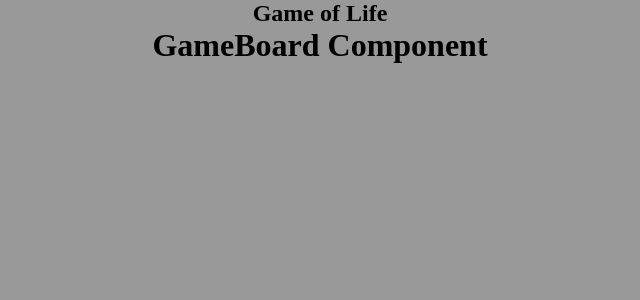
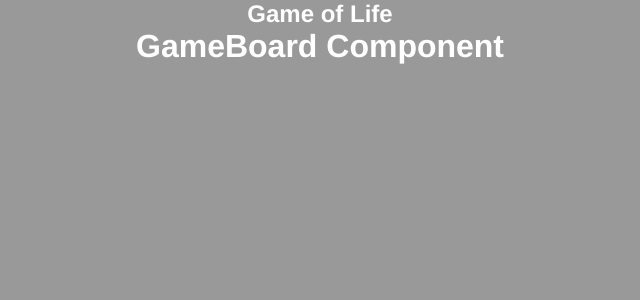
Before and after one commit to chris-topher-d/react-game-of-life, a React (Create React App) app: page / in a window 1280 px wide. Shown: the top 300 px of the page, without its empty margins (320-960 px from the left). Built offline with nearby package versions, Linux system fonts and the light colour scheme.

Commit message:
Added some basic styling for development

```diff
--- a/src/sass/base/_layout.scss
+++ b/src/sass/base/_layout.scss
@@ -1,5 +1,7 @@
 body {
   background-color: #999999;
+  color: #ffffff;
+  font-family: Helvetica, sans-serif;
 }
 
 .app {
--- a/src/sass/main.css
+++ b/src/sass/main.css
@@ -4,7 +4,9 @@
   box-sizin: border-box; }
 
 body {
-  background-color: #999999; }
+  background-color: #999999;
+  color: #ffffff;
+  font-family: Helvetica, sans-serif; }
 
 .app {
   display: flex;
```
